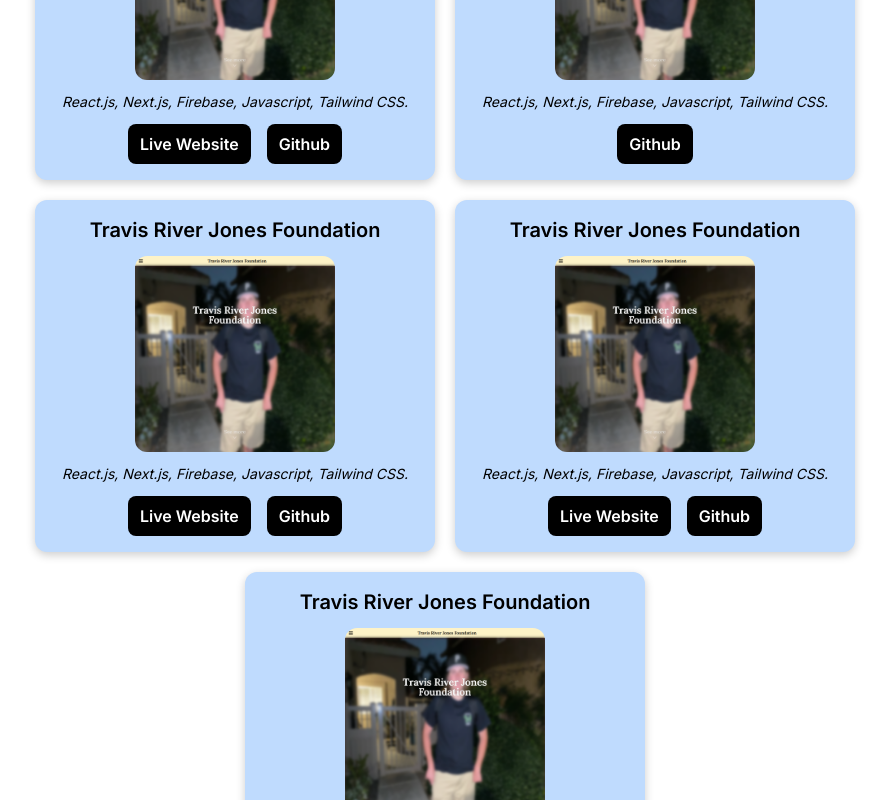
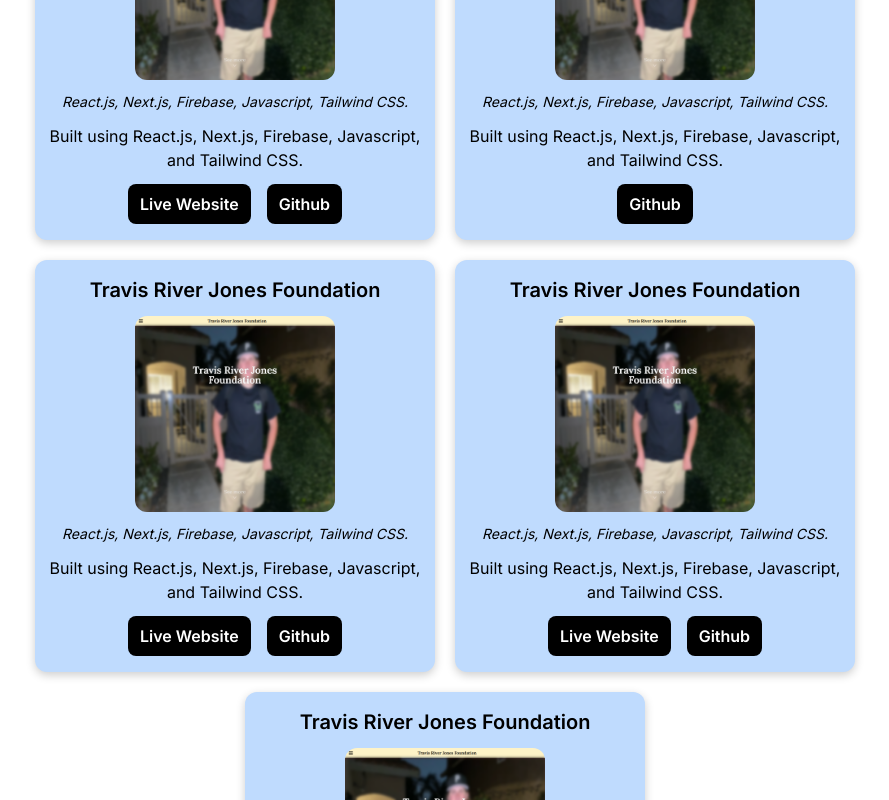
Before and after one commit to brandonmcconathy/portfolio, a Next.js app: page / in a window 1280 px wide. Shown: the part 920-1720 px from the top of the page, without its empty margins (195-1084 px from the left). Built offline with nearby package versions, Linux system fonts and the light colour scheme.

Commit message:
Added description to project component

```diff
--- a/src/app/components/project.tsx
+++ b/src/app/components/project.tsx
@@ -10,6 +10,7 @@ export default function Project(props: { title: string, imgPath: string, pageLin
       <h1 className="text-xl font-semibold">{title}</h1>
       <Image src={imgPath} alt="image" width={200} height={200} className="rounded-xl" />
       <p className="italic text-sm">{tech}</p>
+      <p>{description}</p>
       <div className="flex gap-4 items-center">
         {pageLink == '' ? null : <Link href={pageLink} target="_blank" className="bg-black text-white rounded-lg px-3 py-2 font-semibold hover:bg-gray-700  transition duration-300">Live Website</Link>}
         <Link href={gitHubLink} target="_blank" className="bg-black text-white rounded-lg px-3 py-2 font-semibold hover:bg-gray-700  transition duration-300">Github</Link>
```
